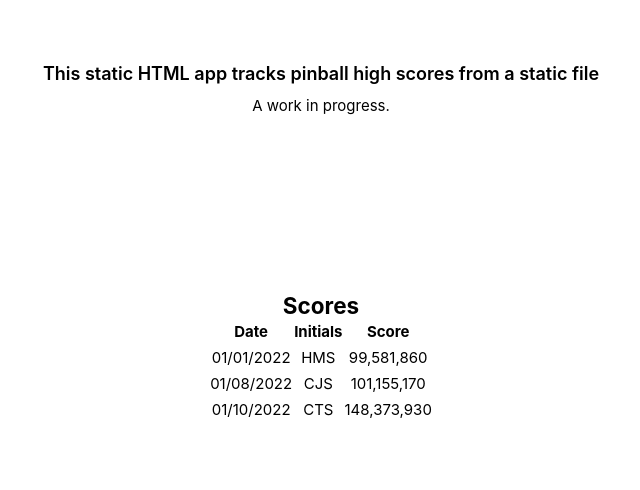
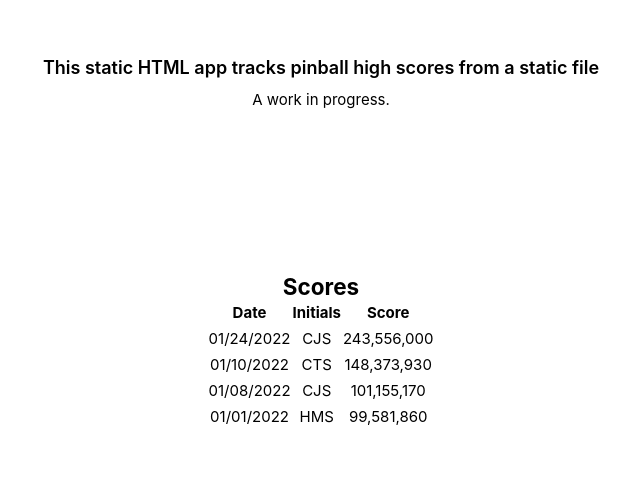
Before and after one commit to catsby/pinball, a plain HTML site: page static/index.html in a window 1280 px wide. Shown: the part 146-636 px from the top of the page, without its empty margins (319-959 px from the left). Drawn offline with Linux system fonts and the light colour scheme.

Commit message:
update scores

```diff
--- a/static/index.html
+++ b/static/index.html
@@ -24,9 +24,14 @@
           <th>Score</th>
         </tr>
         <tr>
-          <td>01/01/2022</td>
-          <td>HMS</td>
-          <td>99,581,860</td>
+          <td>01/24/2022</td>
+          <td>CJS</td>
+          <td>243,556,000</td>
+        </tr>
+        <tr>
+          <td>01/10/2022</td>
+          <td>CTS</td>
+          <td>148,373,930</td>
         </tr>
         <tr>
           <td>01/08/2022</td>
@@ -34,9 +39,9 @@
           <td>101,155,170</td>
         </tr>
         <tr>
-          <td>01/10/2022</td>
-          <td>CTS</td>
-          <td>148,373,930</td>
+          <td>01/01/2022</td>
+          <td>HMS</td>
+          <td>99,581,860</td>
         </tr>
       </table>
     </section>
```
